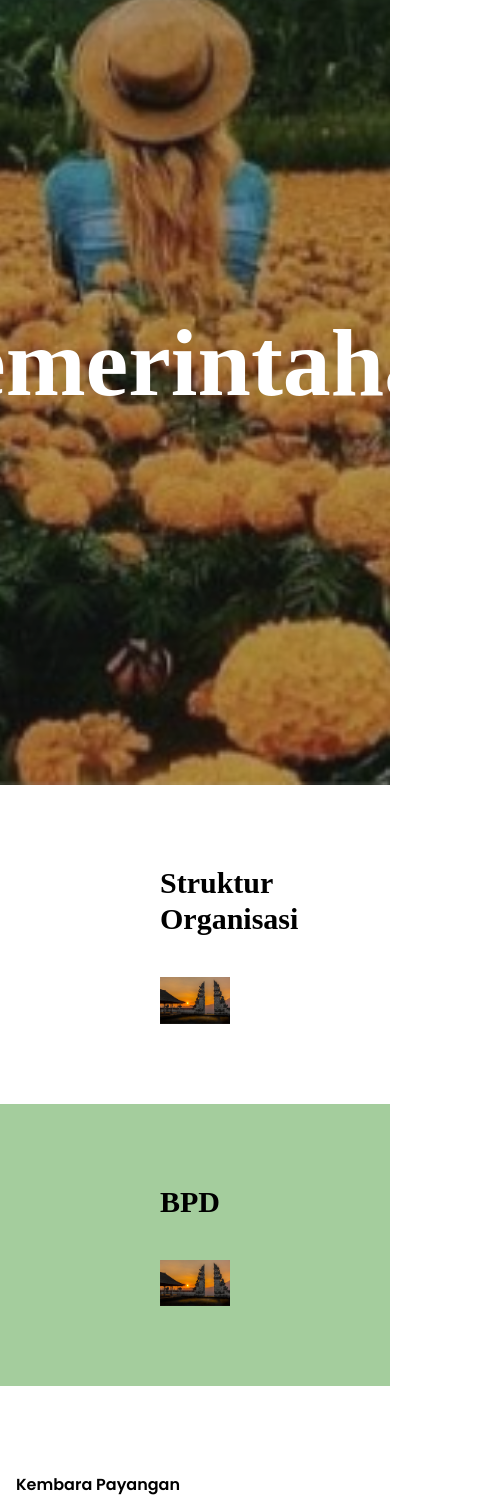
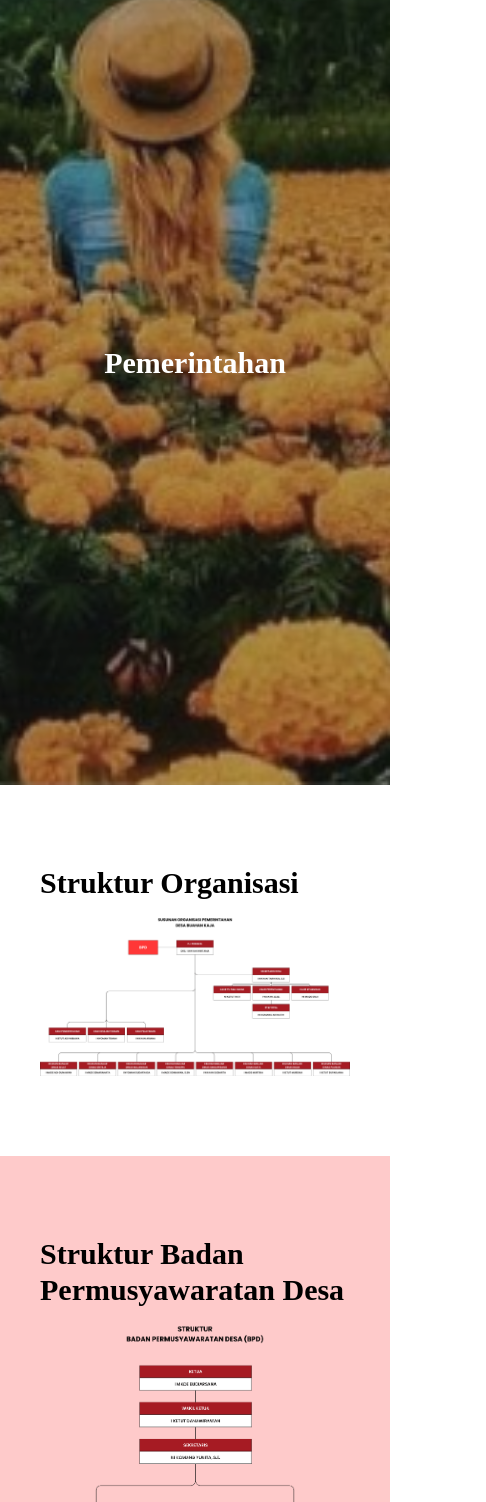
Before and after one commit to kknbuahankaja/kkn2023, a plain HTML site: page pemerintahan/index.html in a window 390 px wide. Shown: the part 59-1561 px from the top of the page, 486 px wide, since content can reach past the window. Drawn offline with nearby package versions, Linux system fonts and the light colour scheme; a web font is replaced by a local one.

Commit message:
feat(pemerintahan): add assets and responsives

```diff
--- a/pemerintahan/index.html
+++ b/pemerintahan/index.html
@@ -88,7 +88,7 @@
 
 		<section class="relative h-screen" id="hero">
 			<div class="relative z-10 flex h-full w-full items-center justify-center text-c-white">
-				<h1 class="font-arsenica text-8xl font-bold">Pemerintahan</h1>
+				<h1 class="font-arsenica text-3xl font-bold lg:text-8xl">Pemerintahan</h1>
 			</div>
 			<div class="absolute left-0 top-0 z-[2] h-full w-full bg-c-black opacity-30"></div>
 			<img
@@ -98,14 +98,33 @@
 			/>
 		</section>
 
-		<section class="flex flex-col gap-10 px-40 py-20">
+		<section class="flex flex-col gap-4 px-10 py-20 lg:gap-10 lg:px-40">
 			<h1 class="font-arsenica text-3xl font-semibold">Struktur Organisasi</h1>
-			<img src="/assets/images/homepage/spot-3.png" class="w-full object-contain" />
+			<img
+				src="/assets/images/pemerintahan/susunan organisasi pemerintahan desa buahan kaja.png"
+				class="w-full object-contain"
+			/>
 		</section>
 
-		<section class="flex flex-col gap-10 bg-c-green-300 px-40 py-20">
-			<h1 class="font-arsenica text-3xl font-semibold">BPD</h1>
-			<img src="/assets/images/homepage/spot-3.png" class="w-full object-contain" />
+		<section class="flex flex-col gap-4 bg-red-200 px-10 py-20 lg:gap-10 lg:px-40">
+			<h1 class="font-arsenica text-3xl font-semibold">Struktur Badan Permusyawaratan Desa</h1>
+			<img
+				src="/assets/images/pemerintahan/struktur badan permusyawaratan desa.png"
+				class="w-full object-contain"
+			/>
+		</section>
+
+		<section class="flex flex-col gap-4 px-10 py-20 lg:gap-10 lg:px-40">
+			<h1 class="font-arsenica text-3xl font-semibold">Struktur Lembaga Pemberdayaan Masyarakat</h1>
+			<img
+				src="/assets/images/pemerintahan/struktur lembaga pemberdayaan masyarakat.png"
+				class="w-full object-contain"
+			/>
+		</section>
+
+		<section class="flex flex-col gap-4 bg-red-200 px-10 py-20 lg:gap-10 lg:px-40">
+			<h1 class="font-arsenica text-3xl font-semibold">Struktur Pengurus TP PKK</h1>
+			<img src="/assets/images/pemerintahan/struktur pengurus tp pkk.png" class="w-full object-contain" />
 		</section>
 
 		<footer class="flex-end relative flex h-[30vh] w-full items-end bg-c-white pt-20 lg:h-full">
```
Also changed, not shown: assets/css/prod.css, assets/images/pemerintahan/struktur badan permusyawaratan desa.png (added), assets/images/pemerintahan/struktur lembaga pemberdayaan masyarakat.png (added), assets/images/pemerintahan/struktur pengurus tp pkk.png (added), assets/images/pemerintahan/susunan organisasi pemerintahan desa buahan kaja.png (added).
